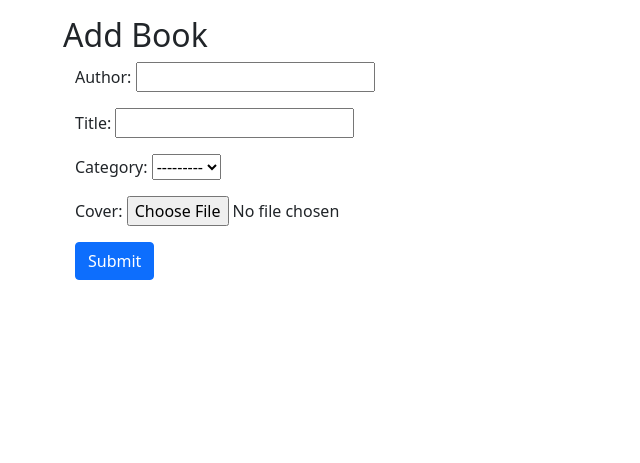
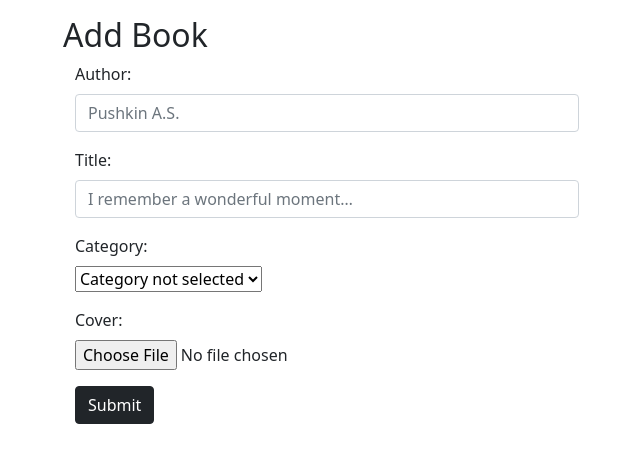
Before and after one commit to Expece/django-library, a Django app: page /library/addbook/ in a window 1280 px wide. Shown: the part 74-537 px from the top of the page, without its empty margins (19-659 px from the left). Run offline with Django 4.2, Linux system fonts and the light colour scheme; data that the repository does not hold is empty; some libraries are stand-ins or nearby versions.

Commit message:
fix form

```diff
--- a/library/forms.py
+++ b/library/forms.py
@@ -1,8 +1,37 @@
+from calendar import c
+from tkinter import Widget
 from django import forms
 from .models import Book
+from django.core.exceptions import ValidationError
 
 
 class BookForm(forms.ModelForm):
+    def __init__(self, *args, **kwargs):
+        super().__init__(*args, **kwargs)
+        self.fields['category'].empty_label = "Category not selected"
+
     class Meta:
         model = Book
         fields = ['author', 'title', 'category', 'cover' ]
+
+        widgets = {
+            'author': forms.TextInput(attrs={
+                'class': 'form-control',
+                'placeholder': 'Pushkin A.S.'
+            }),
+            'title': forms.TextInput(attrs={
+                'class': 'form-control',
+                'placeholder': 'I remember a wonderful moment…'
+            })
+        }
+    def clean_author(self):
+        author = self.cleaned_data['author']
+        if len(author) > 50:
+            raise ValidationError('The length exceeds 50 characters')
+        return author
+
+    def clean_title(self):
+        title = self.cleaned_data['title']
+        if len(title) > 50:
+            raise ValidationError('The length exceeds 50 characters')
+        return title
--- a/library/models.py
+++ b/library/models.py
@@ -1,3 +1,4 @@
+from cProfile import label
 from django.urls import reverse
 from django.db import models
 from datetime import datetime
@@ -8,7 +9,7 @@ class Book(models.Model):
     author = models.CharField(max_length=50, null=False, verbose_name='Author')
     title = models.CharField(max_length=50, null=False, verbose_name='Title')
     category = models.ForeignKey('Category', on_delete=models.PROTECT, verbose_name='Category')
-    cover = models.ImageField(upload_to='covers/', blank=True, verbose_name='Cover')
+    cover = models.ImageField(upload_to='covers/%Y/%m/%d',blank=True, null=True, verbose_name='Cover')
     published_date = models.DateTimeField(default=datetime.now(), verbose_name='Published date')
 
     def get_absolute_url(self):
@@ -16,6 +17,9 @@ class Book(models.Model):
 
     def __str__(self):
         return self.title
+
+    def get_author_and_title(self):
+        return self.author, self.title
 
     class Meta:
         verbose_name = 'Book'
--- a/library/templates/library/addbook.html
+++ b/library/templates/library/addbook.html
@@ -2,15 +2,20 @@
 
 {% block content %}
     <h2 class="content-category">Add Book</h2>
-    <div class="container">
+    <div class="container" style="padding-right: 600px;">
         <form class="new-book-form" method="post" enctype="multipart/form-data">
             {% csrf_token %}
             {% if error %}
-                <span class="new-book-error">{{error}}</span>
+                <div class="alert alert-danger" role="alert">
+                    {{error}}
+                </div>
             {% endif %}
-            {{form.as_p}}
+            {% for field in form %}
+                <label class="form-label" for="{{ field.id_for_label }}">{{field.label}}: </label><p>{{ field }}</p>
+                <div class="form-error">{{ field.errors }}</div>
+            {% endfor %}
             <p></p>
-            <button type="submit" class="btn btn-primary">Submit</button>
+            <button type="submit" class="btn btn-dark">Submit</button>
         </form>
     </div>
 {% endblock %}
--- a/library/urls.py
+++ b/library/urls.py
@@ -9,4 +9,5 @@ urlpatterns = [
     path('addbook/', views.addbook, name='addbook'),
     path('<str:book_author>/<str:book_title>', views.readbook, name='readbook'),
     path('<str:category_title>', views.getBooksByCategory, name='getBooksByCategory'),
+    path('search/', views.search, name='search'),
 ]
--- a/library/views.py
+++ b/library/views.py
@@ -17,7 +17,7 @@ def addbook(request):
     error = ''
     if request.method == 'POST':
         form = BookForm(request.POST, request.FILES)
-        if form.is_valid(): #  and not existBook(form):
+        if form.is_valid() and not _existBook(form):
             form.save()
             return redirect('library')
         else:
@@ -46,8 +46,27 @@ def getBooksByCategory(request, category_title):
     }
     return render(request, 'library/library.html', context)
 
-# def existBook(form: BookForm):
-#     existBook = Book.objects.filter(author=form.changed_data['author'], title=form.changed_data['title'])
-#     if existBook:
-#         return True
-#     return False
+def search(request):
+    query = request.GET.get('q')
+    query = query[0].upper() + query[1:]
+
+    books = Book.objects.filter(title=query)
+    categories = Category.objects.filter().all()
+
+    if not books:
+        books = Book.objects.filter(author=query)
+    context = {
+        'books': books,
+        'categories': categories
+    }
+    return render(request, 'library/library.html', context)
+
+def _existBook(form: BookForm):
+    books_from_db = Book.objects.all()
+    new_book_author = form.cleaned_data['author']
+    new_book_title = form.cleaned_data['title']
+    for book in books_from_db:
+        book_author, book_title = book.get_author_and_title()
+        if book_author == new_book_author and book_title == new_book_title:
+            return True
+    return False
--- a/main/templates/inc/_navbar.html
+++ b/main/templates/inc/_navbar.html
@@ -1,7 +1,7 @@
 {% load static %}
 <nav class="navbar navbar-expand-lg bg-light">
     <div class="container-fluid">
-      <a class="navbar-brand" href="{% url 'home' %}"><img src="{% static 'main/images/book_logo.png' %}" alt="LOGO" style="width: 6vh; height:6vh;"></a>
+      <a class="navbar-brand" href="{% url 'home' %}"><img src="{% static 'main/images/logo.png' %}" alt="LOGO" style="width: 6vh; height:6vh;"></a>
       <button class="navbar-toggler" type="button" data-bs-toggle="collapse" data-bs-target="#navbarSupportedContent" aria-controls="navbarSupportedContent" aria-expanded="false" aria-label="Toggle navigation">
         <span class="navbar-toggler-icon"></span>
       </button>
@@ -14,8 +14,8 @@
             <a class="nav-link active" aria-current="page" href="{% url 'about' %}">About</a>
           </li>
         </ul>
-        <form class="d-flex" role="search">
-          <input class="form-control me-2" type="search" placeholder="Search book" aria-label="Search">
+        <form class="d-flex" action="{% url 'search' %}" method="get">
+          <input class="form-control me-2" name="q" type="text" placeholder="Search book">
           <button class="btn btn-dark" type="submit">Search</button>
         </form>
       </div>
```
Also changed, not shown: library/templates/inc/_book.html (+6 -2 lines), main/static/main/images/logo.png (renamed from main/static/main/images/book_logo.png).
